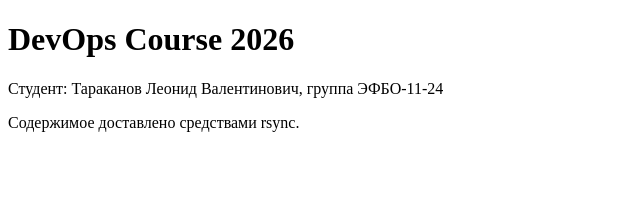
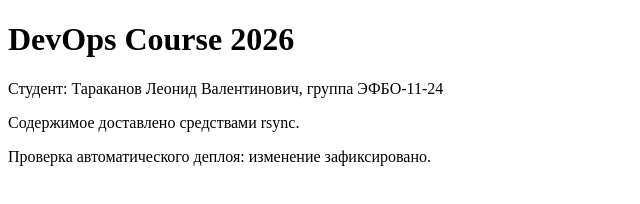
Before and after one commit to inexcusableevil/devops-course-2026, a plain HTML site: page site/index.html in a window 1280 px wide. Shown: the whole page, without its empty margins (0-640 px from the left). Drawn offline with Linux system fonts and the light colour scheme.

Commit message:
test: publish committed deployment check

```diff
--- a/site/index.html
+++ b/site/index.html
@@ -5,5 +5,6 @@
   <h1>DevOps Course 2026</h1>
   <p>Студент: Тараканов Леонид Валентинович, группа ЭФБО-11-24</p>
   <p>Содержимое доставлено средствами rsync.</p>
+  <p>Проверка автоматического деплоя: изменение зафиксировано.</p>
 </body>
 </html>
```
